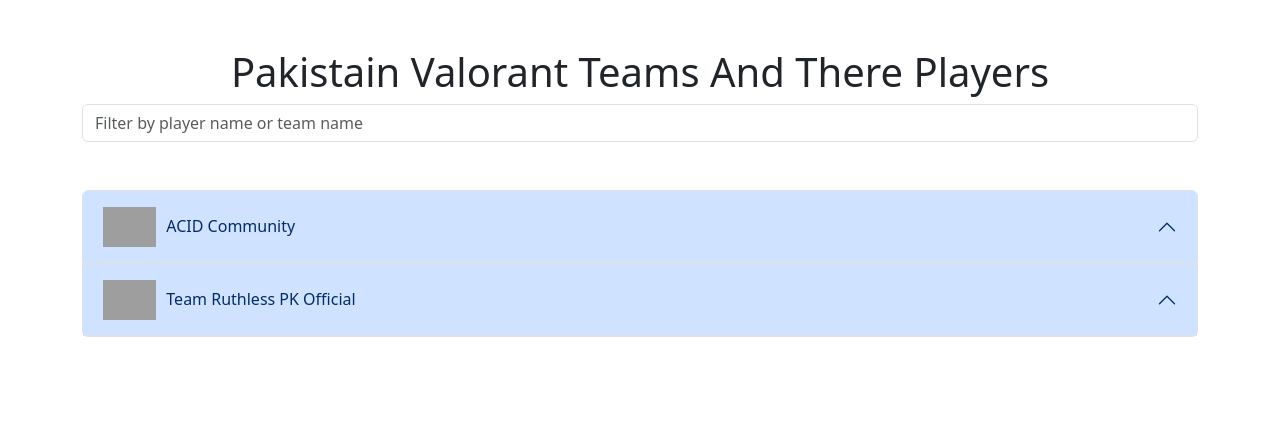
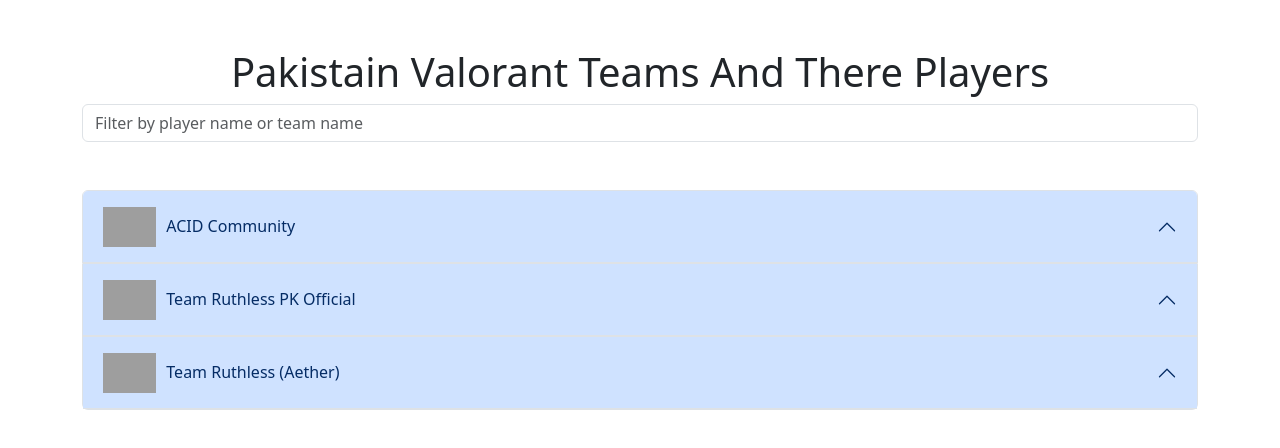
Before and after one commit to rizwan3d/PakistainValorantTeams, a plain HTML site: page index.html in a window 1280 px wide. Drawn offline with nearby package versions, Linux system fonts and the light colour scheme; grey boxes are pictures that could not be loaded.

Commit message:
Add: Team Ruthless (Aether)

```diff
--- a/index.html
+++ b/index.html
@@ -110,6 +110,16 @@
                 teamCard.appendChild(body);
                 accordion.appendChild(teamCard);
             });
+
+            const hash = window.location.hash;
+            if (hash) {
+                const target = document.querySelector(hash);
+                if (target) {
+                    const accordionCollapse = new bootstrap.Collapse(target, {
+                        toggle: true
+                    });
+                }
+    }
         }
 
         function filterTeams(teams, playerImages) {
--- a/players.json
+++ b/players.json
@@ -2,5 +2,8 @@
     "meanmachine": "https://cdn.discordapp.com/attachments/1288166821605675102/1288172669598175332/g3.png?ex=66f437c9&is=66f2e649&hm=62ab4258a22539e5a0efaf0cffebdd84f23c9d365d7e49bea86621b9f8ab616a&",
     "khanu": "https://cdn.discordapp.com/attachments/1288166821605675102/1288174360343085157/g3.png?ex=66f4395c&is=66f2e7dc&hm=0d43b0d54e57c13e416eade092b6712d341c3bf9b40fd95a898d87a59376ca5b&",
     "juttplays": "https://cdn.discordapp.com/attachments/1288166821605675102/1288175982733430836/g3.png?ex=66f43adf&is=66f2e95f&hm=6633f8f2a48808e44345afad7d57b0c6ec78768743dd6b22a950d2046d4c24cb&",
-    "mono": "https://cdn.discordapp.com/attachments/1288166821605675102/1288176675749892196/g3.png?ex=66f43b84&is=66f2ea04&hm=06809fae2648b0552beff286b60b0a7f1417279ba68847b3cebdd9825b41d60d&"
+    "mono": "https://cdn.discordapp.com/attachments/1288166821605675102/1288176675749892196/g3.png?ex=66f43b84&is=66f2ea04&hm=06809fae2648b0552beff286b60b0a7f1417279ba68847b3cebdd9825b41d60d&",
+    "punisher": "https://cdn.discordapp.com/attachments/1288194052130607186/1288194091988815935/g3.png?ex=66f44bbd&is=66f2fa3d&hm=7c1b38e12ac2cffc91c391a44ec9a0e144d3a94c33ae9de1f342782355c04d22&",
+    "sky":"https://cdn.discordapp.com/attachments/1288194052130607186/1288194763144560662/g3.png?ex=66f44c5d&is=66f2fadd&hm=2a60548208414efa0c2ad567716bd1b1546777066a7e30bd93e41220638c24c4&",
+    "terror": "https://cdn.discordapp.com/attachments/1288194052130607186/1288195110953287742/g3.png?ex=66f44caf&is=66f2fb2f&hm=c90df4b96946905050905d8641cb9205cf114178055dbbba6f9e1a8fd89d595b&"
 }
--- a/teams.json
+++ b/teams.json
@@ -8,7 +8,15 @@
     {
       "team": "Team Ruthless PK Official",
       "createdat": "24-09-2024",
-      "logo": "https://upload.wikimedia.org/wikipedia/en/thumb/4/43/Esports_organization_Fnatic_logo.svg/800px-Esports_organization_Fnatic_logo.svg.png",
+      "logo": "https://cdn.discordapp.com/attachments/1288194052130607186/1288194424471421082/image1-791.png?ex=66f44c0c&is=66f2fa8c&hm=3c0bd82a34f116d72894740081cf2aa6740406fccad2a6006eb02bcbd261f42b&",
       "players": ["David", "Eve", "Frank"]
     }
+
+    ,
+    {
+      "team": "Team Ruthless (Aether)",
+      "createdat": "24-09-2024",
+      "logo": "https://cdn.discordapp.com/attachments/1288194052130607186/1288194424471421082/image1-791.png?ex=66f44c0c&is=66f2fa8c&hm=3c0bd82a34f116d72894740081cf2aa6740406fccad2a6006eb02bcbd261f42b&",
+      "players": ["Terror", "Sky", "Punisher","Spat","Xpolymer","Arshz","Sherry"]
+    }
   ]
```
